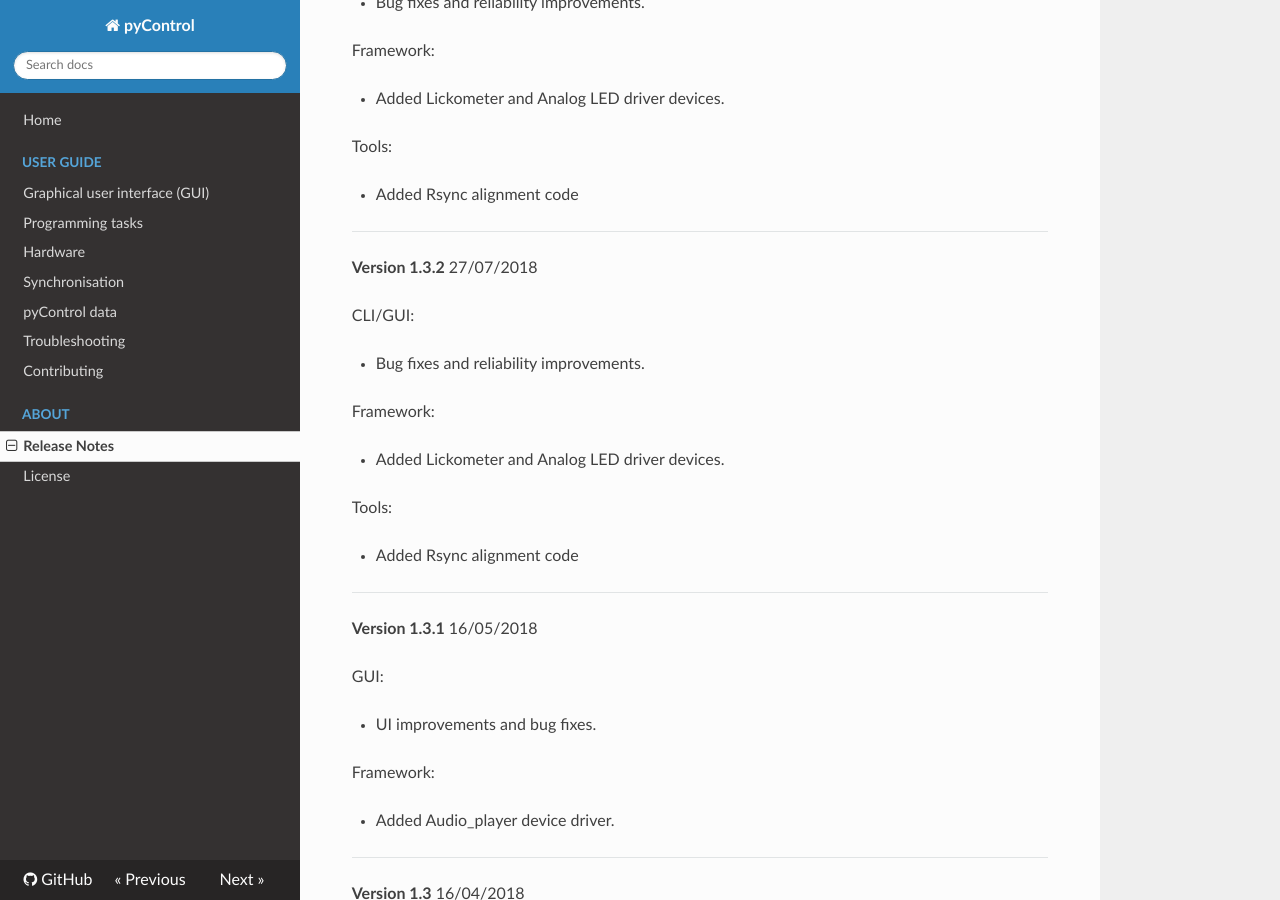
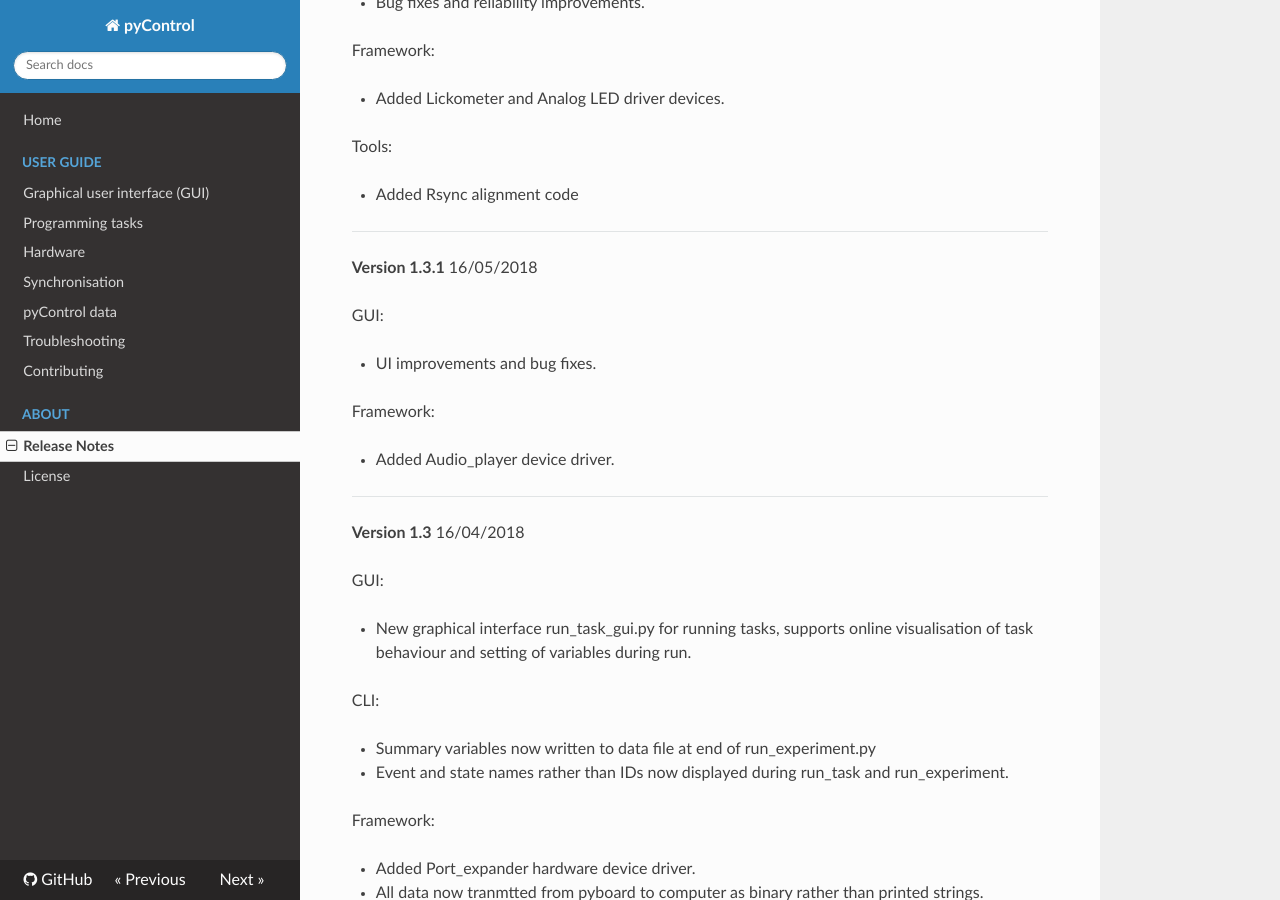
Before and after one commit to pyControl/docs, an MkDocs documentation site: the page built from docs/about/release-notes.md, in a window 1280 px wide and 900 px high, scrolled down 2406 px. Built offline with MkDocs 1.6.1, drawn with Linux system fonts in a browser that asks for light colours; nearby versions of some CDN libraries.

Commit message:
delete repeated version notes

```diff
--- a/docs/about/release-notes.md
+++ b/docs/about/release-notes.md
@@ -82,22 +82,6 @@
 
 ---
 
-**Version 1.3.2** 27/07/2018
-
-
-CLI/GUI:
-
-- Bug fixes and reliability improvements.
-
-Framework:
-
-- Added Lickometer and Analog LED driver devices.
-
-Tools:
-
-- Added Rsync alignment code
-
----
 
 **Version 1.3.2** 27/07/2018
 
```
